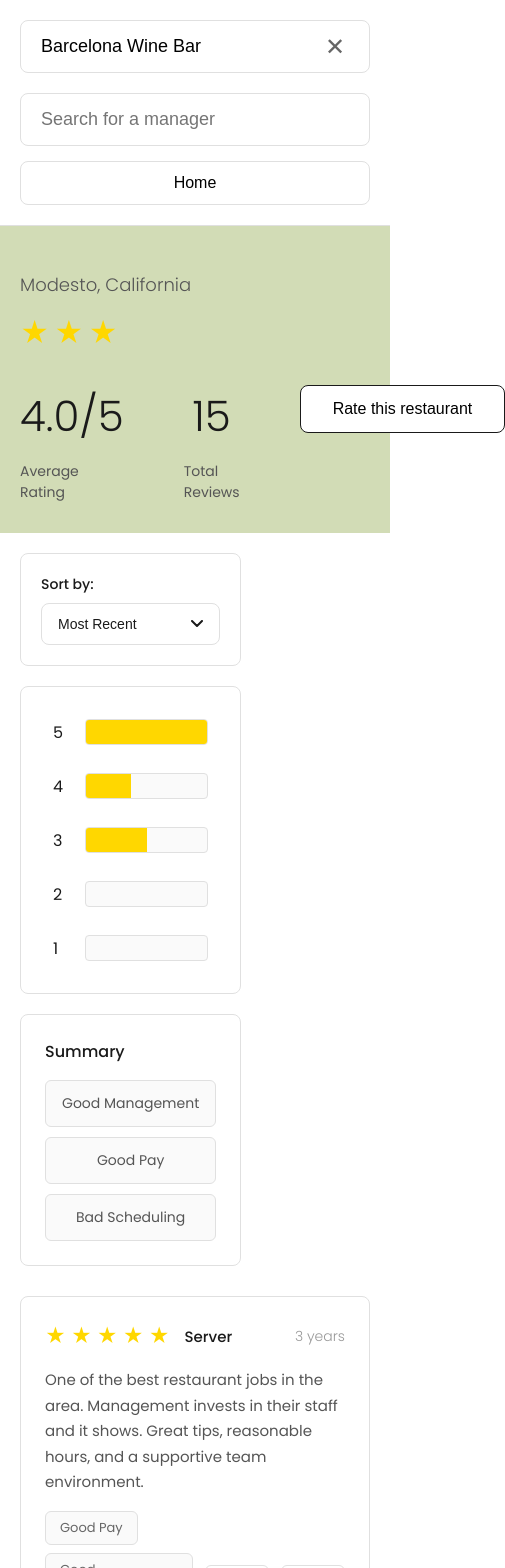
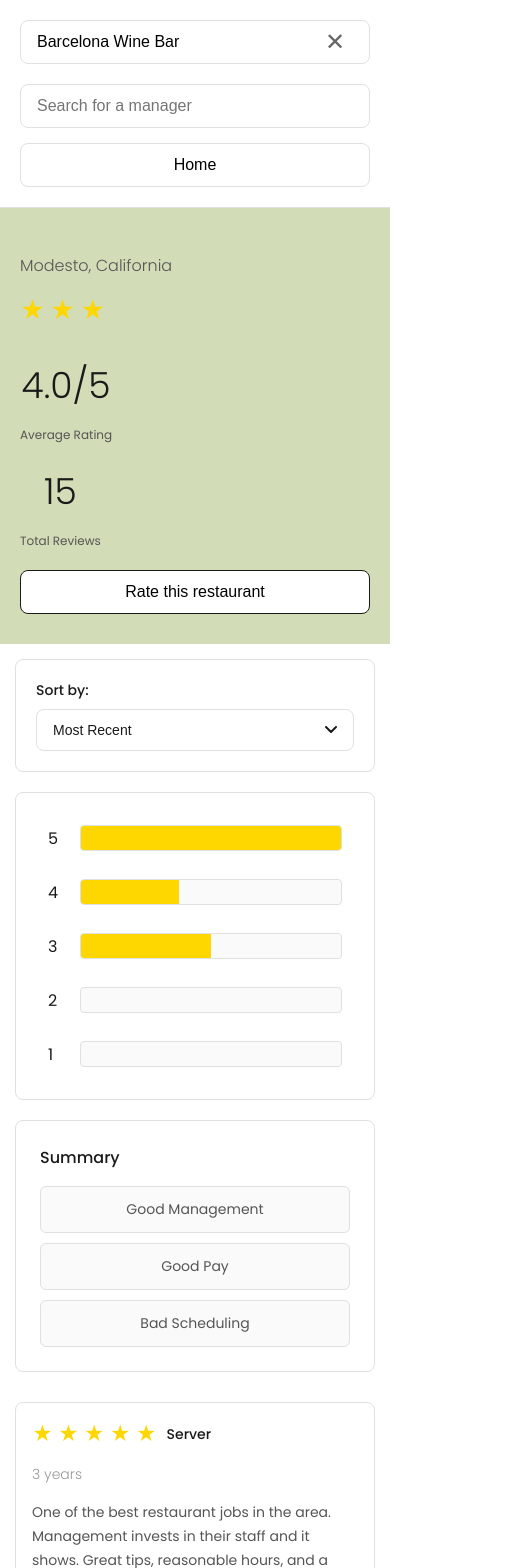
Before and after one commit to gabalingog/ManagerCheck, a React (Create React App) app: page /restaurant/1 in a window 390 px wide. Shown: the top 1568 px of the page, 505 px wide, since content can reach past the window. Built offline with nearby package versions, Linux system fonts and the light colour scheme.

Commit message:
rating restaurant manager add form

```diff
--- a/src/Components/Rate/RateRestaurant.css
+++ b/src/Components/Rate/RateRestaurant.css
@@ -176,7 +176,7 @@
 .modalContent h2 {
     font-size: 24px;
     color: #1a1a1a;
-    margin-bottom: 8px;
+    margin-bottom: 25px;
     font-weight: 400;
 }
 
@@ -398,6 +398,7 @@
 
 .rightSection {
     flex: 1;
+    min-width: 0;
 }
 
 .reviewFilters {
@@ -607,6 +608,7 @@
     align-items: center;
     gap: 15px;
     margin-bottom: 16px;
+    flex-wrap: wrap;
 }
 
 .reviewHeader .stars {
@@ -642,6 +644,7 @@
     line-height: 1.7;
     margin-bottom: 16px;
     color: #555;
+    word-wrap: break-word;
 }
 
 .reviewFooter {
@@ -719,6 +722,7 @@
     gap: 12px;
     margin-top: 40px;
     padding: 20px 0;
+    flex-wrap: wrap;
 }
 
 .pageArrow {
@@ -745,6 +749,8 @@
 .pageNumbers {
     display: flex;
     gap: 8px;
+    flex-wrap: wrap;
+    justify-content: center;
 }
 
 .pageNumber {
@@ -771,7 +777,30 @@
     color: white;
 }
 
+/* Responsive Design - Tablet and smaller screens */
+@media (max-width: 1200px) {
+    .header {
+        padding: 40px 60px;
+    }
+
+    .restaurantName {
+        font-size: 64px;
+    }
+
+    .contentContainer {
+        padding: 30px;
+    }
+
+    .leftSection {
+        flex: 0 0 280px;
+    }
+}
+
 @media (max-width: 1024px) {
+    .topBar {
+        padding: 20px 30px;
+    }
+
     .header {
         flex-direction: column;
         align-items: flex-start;
@@ -785,8 +814,12 @@
 
     .ratingSummary {
         width: 100%;
-        align-items: flex-start;
-        text-align: left;
+        gap: 40px;
+        justify-content: flex-start;
+    }
+
+    .rateNum, .recoNum {
+        font-size: 48px;
     }
 
     .contentContainer {
@@ -796,6 +829,13 @@
 
     .leftSection {
         flex: 1;
+        position: static;
+        max-height: none;
+        width: 100%;
+    }
+
+    .rightSection {
+        width: 100%;
     }
 }
 
@@ -816,6 +856,11 @@
         width: 100%;
     }
 
+    .searchSection input {
+        font-size: 16px;
+        padding: 12px 16px;
+    }
+
     .homeBtn {
         width: 100%;
     }
@@ -828,11 +873,94 @@
         font-size: 40px;
     }
 
+    .location {
+        font-size: 16px;
+    }
+
     .star {
         font-size: 28px;
+    }
+
+    .ratingSummary {
+        flex-direction: column;
+        gap: 20px;
+        align-items: flex-start;
     }
 
     .rateNum, .recoNum {
         font-size: 42px;
     }
+
+    .rateButton {
+        width: 100%;
+        padding: 12px 24px;
+    }
+
+    .contentContainer {
+        padding: 15px;
+    }
+
+    .reviewCard {
+        padding: 20px;
+    }
+
+    .reviewHeader {
+        gap: 10px;
+    }
+
+    .reviewPosition {
+        font-size: 14px;
+    }
+
+    .reviewDuration {
+        width: 100%;
+        margin-left: 0;
+        margin-top: 5px;
+    }
+
+    .reviewComment {
+        font-size: 14px;
+    }
+
+    .addManagerModal {
+        padding: 30px;
+        width: 95%;
+    }
+
+    .modalContent h2 {
+        font-size: 20px;
+    }
 }
+
+@media (max-width: 480px) {
+    .restaurantName {
+        font-size: 32px;
+    }
+
+    .rateNum, .recoNum {
+        font-size: 36px;
+    }
+
+    .rateLabel {
+        font-size: 12px;
+    }
+
+    .star {
+        font-size: 24px;
+    }
+
+    .reviewCard {
+        padding: 16px;
+    }
+
+    .pagination {
+        gap: 8px;
+    }
+
+    .pageArrow,
+    .pageNumber {
+        padding: 8px 12px;
+        font-size: 14px;
+        min-width: 36px;
+    }
+}
--- a/src/Components/Rate/RateRestaurant.jsx
+++ b/src/Components/Rate/RateRestaurant.jsx
@@ -895,14 +895,13 @@
           <div className="addManagerModal">
             <button className="modalCloseBtn" onClick={handleCancelAdd}>✕</button>
             <div className="modalContent">
-              <h2>Add Manager</h2>
-              <p className="modalSubtext">Adding manager to <strong>{restaurantName}</strong></p>
+              <h2>Manager at {restaurantName}</h2>
 
               <div className="modalInputGroup">
                 <label>First Name <span className="required">*</span></label>
                 <input
                   type="text"
-                  placeholder="e.g., John"
+                  placeholder=""
                   value={newManagerName}
                   onChange={(e) => setNewManagerName(e.target.value)}
                   className="modalInput"
@@ -913,7 +912,7 @@
                 <label>Position <span className="required">*</span></label>
                 <input
                   type="text"
-                  placeholder="e.g., General Manager, Shift Manager"
+                  placeholder=""
                   value={newManagerPosition}
                   onChange={(e) => setNewManagerPosition(e.target.value)}
                   className="modalInput"
```
